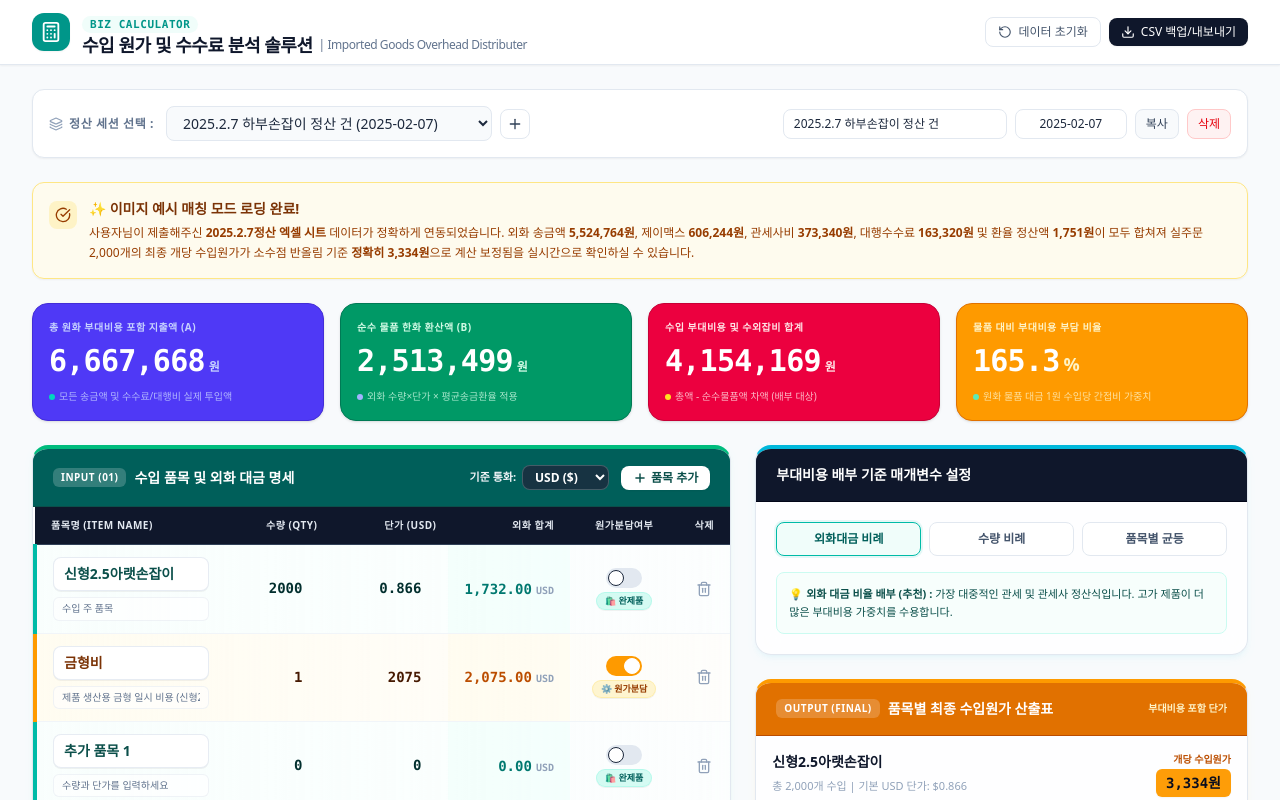
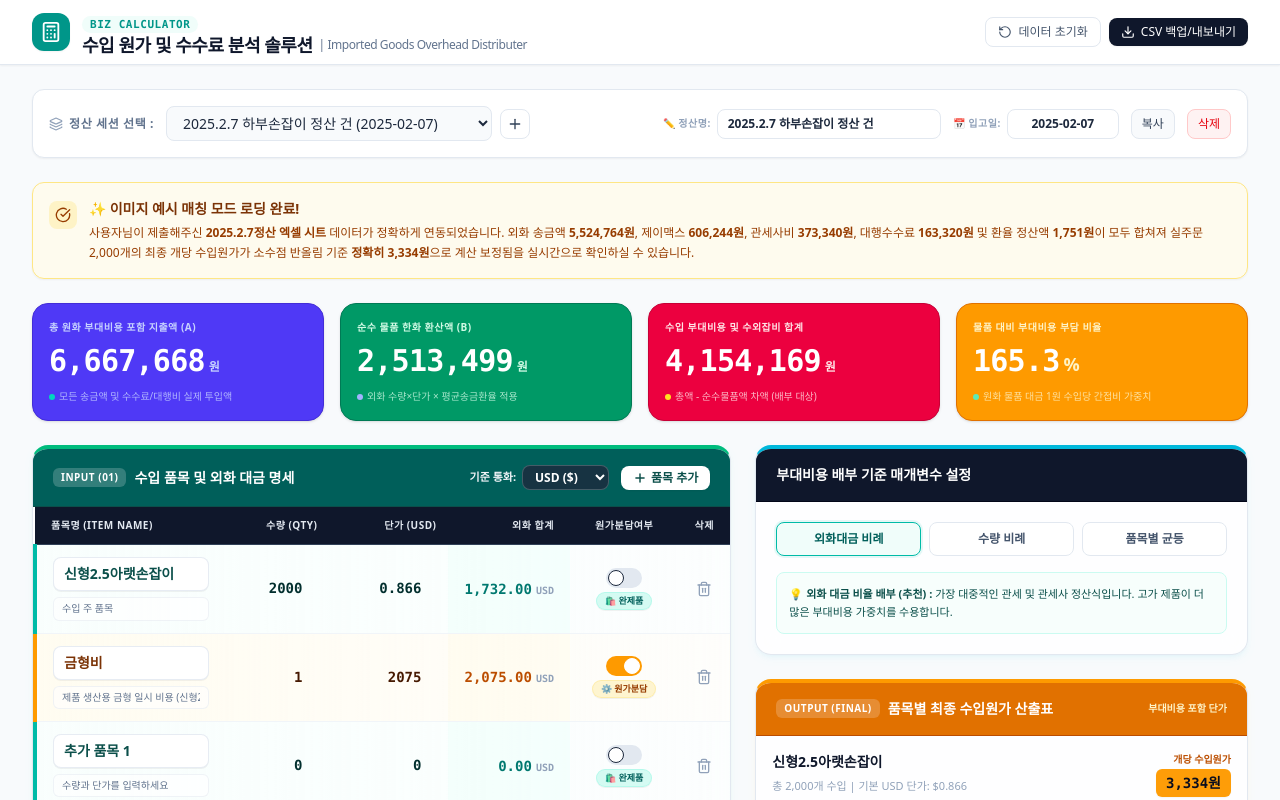
Before and after one commit to kisung6943-blip/Import-Cost-Calculator, a React (Vite) app: page / in a window 1280 px wide. Shown: the top 800 px of the page. Built offline with nearby package versions, Linux system fonts and the light colour scheme.

Commit message:
feat: add clear labels for session title and date inputs

```diff
--- a/src/App.tsx
+++ b/src/App.tsx
@@ -418,23 +418,29 @@ export default function App() {
             </div>
           </div>
 
-          <div className="flex items-center gap-2 justify-end">
+          <div className="flex items-center gap-3 justify-end flex-wrap sm:flex-nowrap">
+            <div className="flex items-center gap-1.5">
+              <span className="text-[10px] font-extrabold text-slate-400 uppercase tracking-wider">✏️ 정산명:</span>
               <input
                 type="text"
                 value={session.title}
                 onChange={(e) => updateSession(prev => ({ ...prev, title: e.target.value }))}
                 placeholder="세션 제목 편집"
-              className="px-2.5 py-1.5 border border-slate-200 rounded-lg text-xs font-medium focus:outline-none focus:ring-2 focus:ring-teal-500/20 w-44 md:w-56"
+                className="px-2.5 py-1.5 border border-slate-200 rounded-lg text-xs font-bold text-slate-800 focus:outline-none focus:ring-2 focus:ring-teal-500/20 w-44 md:w-56"
                 id="session-title-input"
               />
+            </div>
+            <div className="flex items-center gap-1.5">
+              <span className="text-[10px] font-extrabold text-slate-400 uppercase tracking-wider">📅 입고일:</span>
               <input
                 type="text"
                 value={session.date}
                 onChange={(e) => updateSession(prev => ({ ...prev, date: e.target.value }))}
                 placeholder="YYYY-MM-DD"
-              className="px-2.5 py-1.5 border border-slate-200 rounded-lg text-xs font-medium focus:outline-none focus:ring-2 focus:ring-teal-500/20 w-28 text-center"
+                className="px-2.5 py-1.5 border border-slate-200 rounded-lg text-xs font-bold text-slate-800 focus:outline-none focus:ring-2 focus:ring-teal-500/20 w-28 text-center"
                 id="session-date-input"
               />
+            </div>
             <button
               onClick={handleDuplicateSession}
               className="bg-slate-50 hover:bg-slate-100 border border-slate-200 text-slate-700 text-xs px-2.5 py-1.5 rounded-lg transition-colors"
```
Lines whose indentation alone changed are shown as unchanged.
